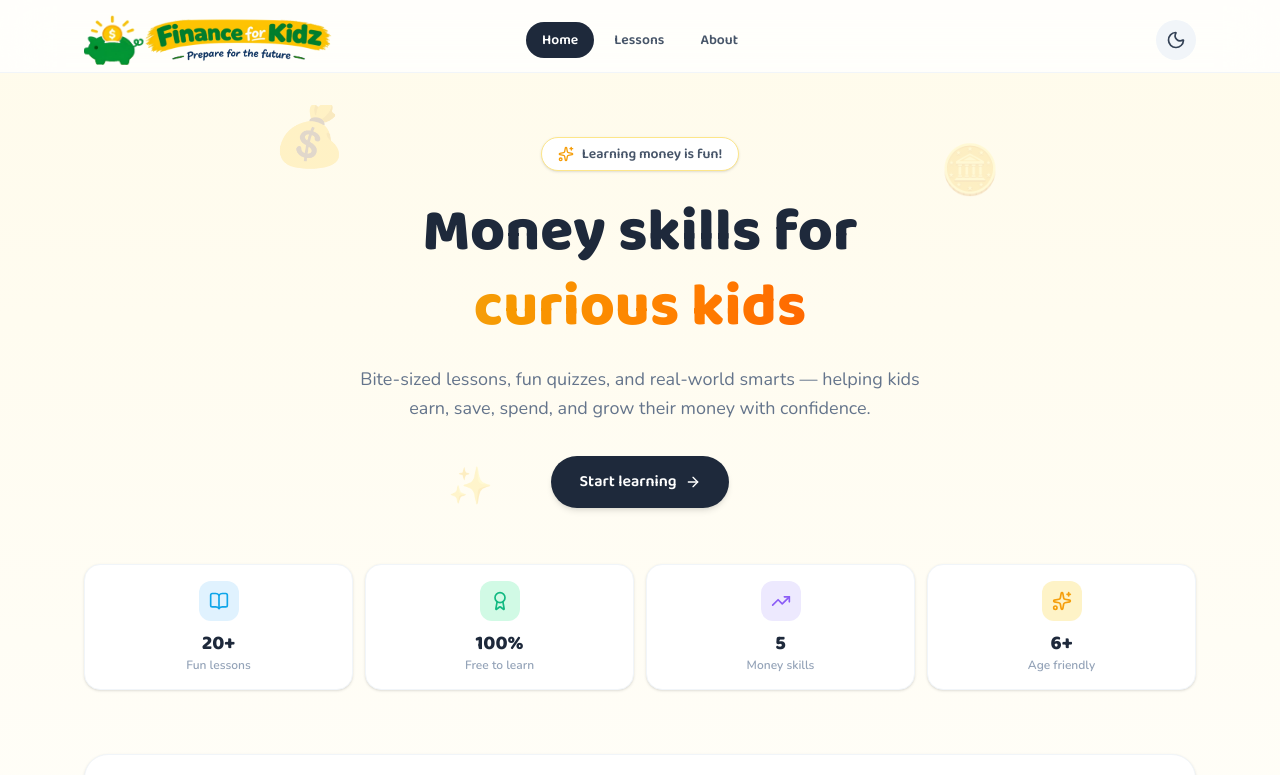
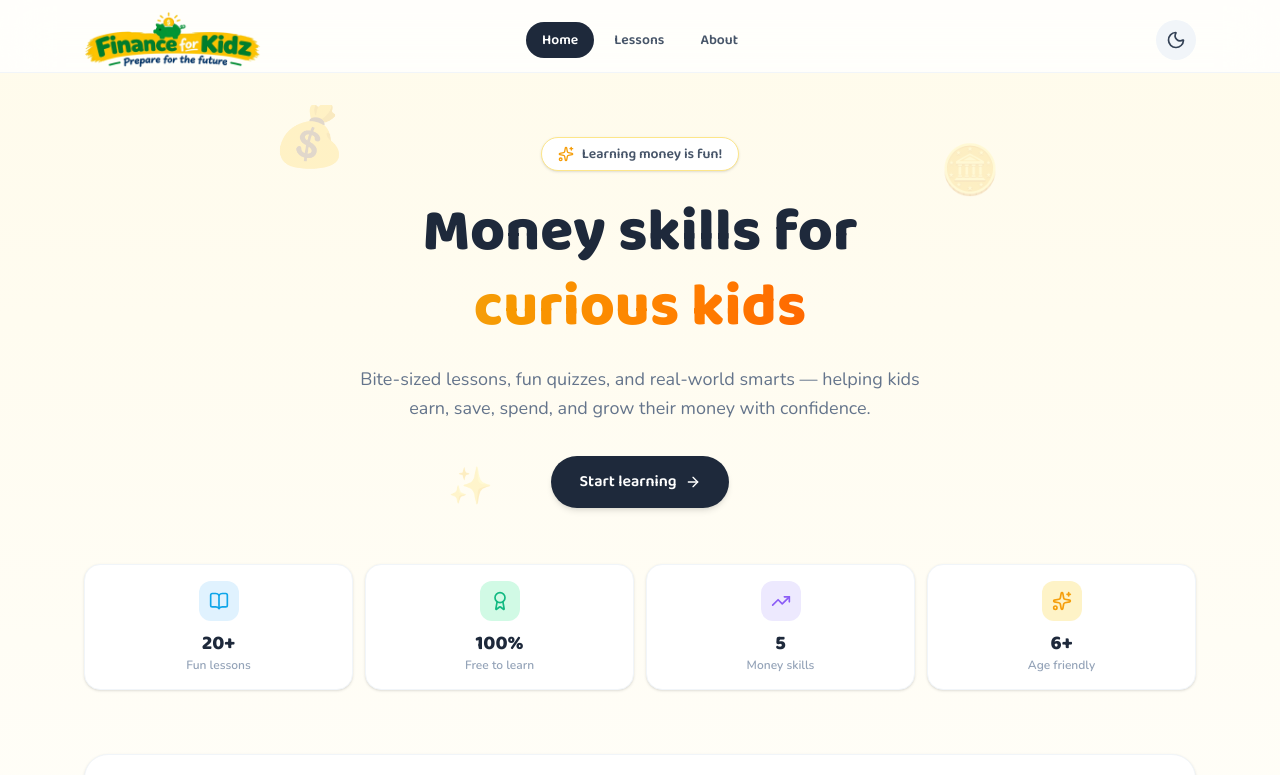
Before and after one commit to dipesh-tamrakar/khudruke_web, a React (Vite) app: page / in a window 1280 px wide. Shown: the top 775 px of the page. Built offline with nearby package versions, Linux system fonts and the light colour scheme.

Commit message:
Changed the header logo

```diff
--- a/src/components/Layout.tsx
+++ b/src/components/Layout.tsx
@@ -3,9 +3,7 @@ import { Link, Outlet, useLocation, useNavigate } from 'react-router-dom';
 import { Home, BookOpen, ArrowLeft, Info, Sun, Moon } from 'lucide-react';
 import { LESSONS } from '../data';
 import { useProgressStore } from '../store';
-import logoIconUrl from '../assets/logo_icon.png';
-import logoTextUrl from '../assets/logo_text.png';
-import logoSubtitleUrl from '../assets/logo_subtitle.png';
+import logoUrl from '../assets/logo.png';
 
 const TAB_STORAGE_KEY = 'mv_tab_stack';
 
@@ -86,24 +84,12 @@ function Header() {
     <header className="sticky top-0 z-40 bg-white/80 dark:bg-zinc-900/80 backdrop-blur-xl border-b border-slate-100 dark:border-zinc-800 pt-safe">
       <div className="max-w-6xl mx-auto px-5 h-16 flex items-center justify-between">
         <div className="flex-1 flex items-center justify-start min-w-0">
-          <Link to="/" className="flex items-center gap-0 group">
+          <Link to="/" className="flex items-center group">
             <img
-              src={logoIconUrl}
-              alt="Piggy Bank"
-              className="h-11 sm:h-[50px] w-auto group-hover:scale-105 transition-transform flex-shrink-0 object-contain"
+              src={logoUrl}
+              alt="Finance For Kidz"
+              className="h-12 sm:h-14 w-auto group-hover:scale-105 transition-transform flex-shrink-0 object-contain"
             />
-            <div className="hidden sm:flex flex-col items-center justify-center flex-shrink-0">
-              <img
-                src={logoTextUrl}
-                alt="Finance For Kidz"
-                className="h-8 sm:h-9 w-auto flex-shrink-0 object-contain"
-              />
-              <img
-                src={logoSubtitleUrl}
-                alt="Prepare for future"
-                className="h-3 sm:h-3.5 w-auto flex-shrink-0 object-contain -mt-1 sm:-mt-1.5 dark:brightness-0 dark:invert dark:opacity-85 transition-[filter,opacity]"
-              />
-            </div>
           </Link>
         </div>
 
```
